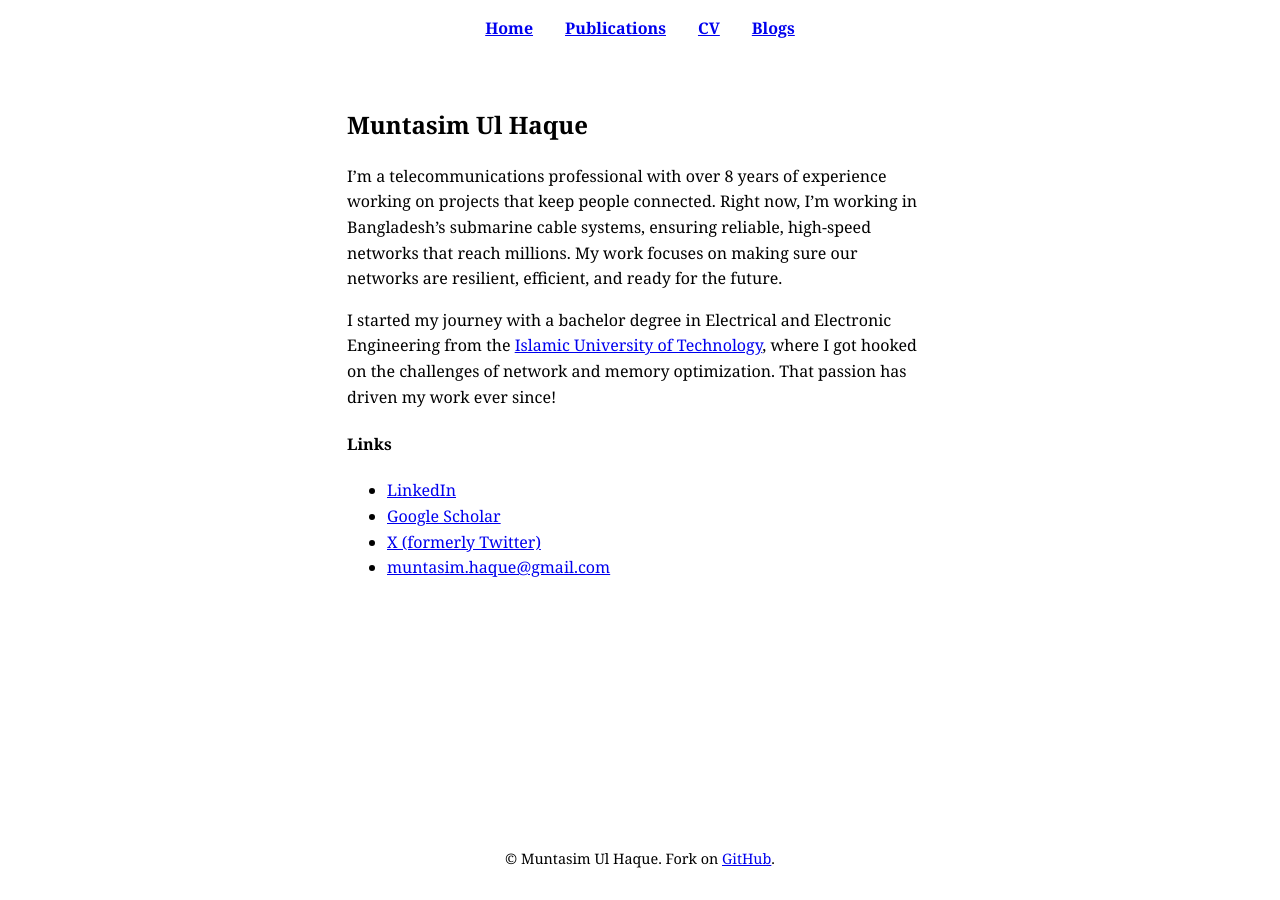
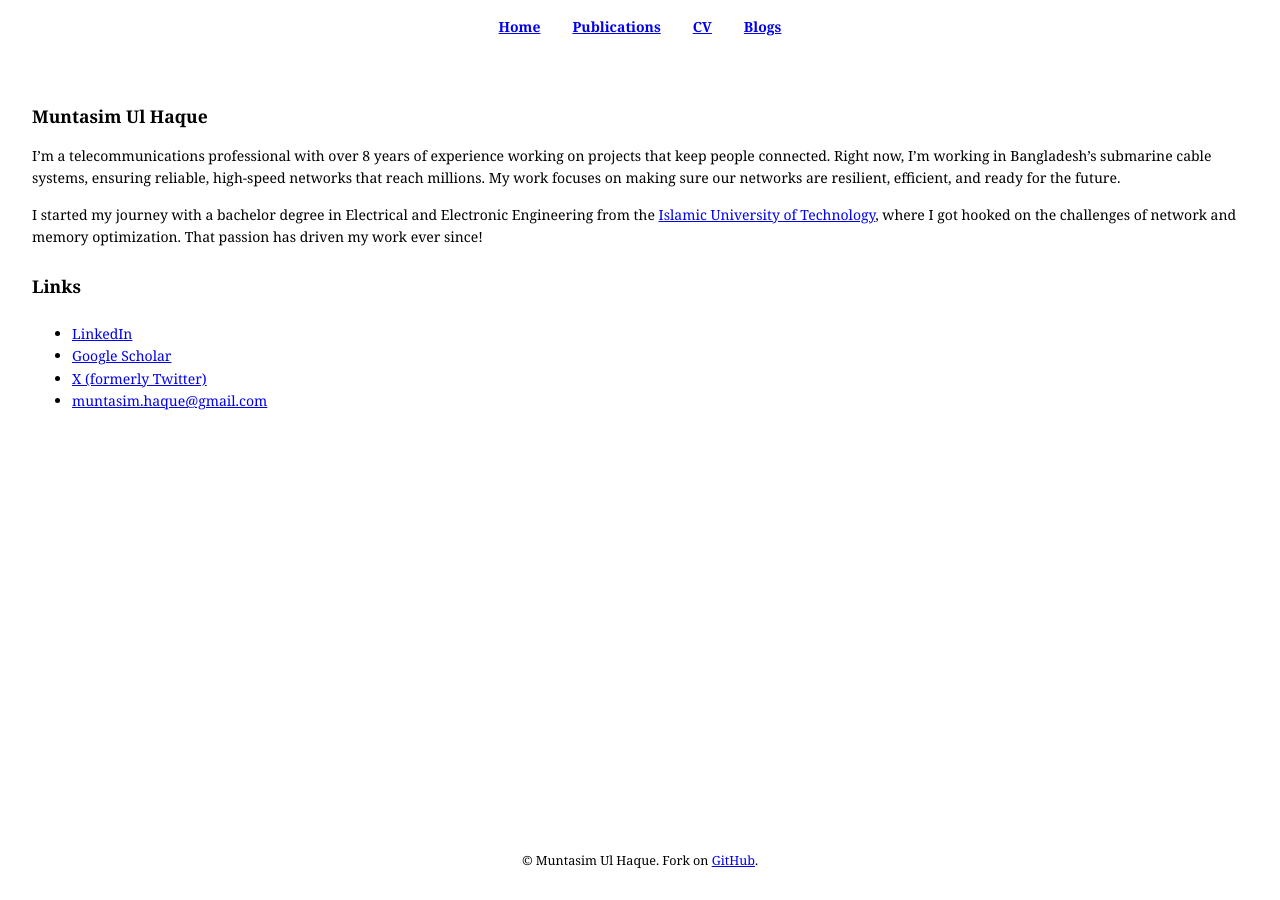
Before and after one commit to muntasimulhaque/muntasimulhaque.github.io, a Jekyll site: the page built from index.md, in a window 1280 px wide. Built offline with Jekyll 4.4.1, drawn with Linux system fonts in a browser that asks for light colours.

Commit message:
Update main.css

```diff
--- a/assets/css/main.css
+++ b/assets/css/main.css
@@ -1,8 +1,3 @@
-/* Variables for the updated color scheme */
-:root {
-    --max-content-width: 650px; /* Reduced max content width for better readability */
-}
-
 /* Global styles */
 body {
     font-family: Georgia, 'Times New Roman', Times, serif;
@@ -11,11 +6,32 @@
     padding: 0;
     width: 100%;
     overflow-x: hidden; /* Prevent horizontal scrolling */
+    font-size: 14px; /* Set smaller base font size */
 }
 
-/* Headings - Use Georgia */
-h1, h2, h3, h4, h5, h6 {
-    font-family: Georgia, 'Times New Roman', Times, serif; /* Georgia for headings */
+/* Headings - Reduce font sizes */
+h1 {
+    font-size: 2em;  /* 2 * 14px = 28px */
+}
+
+h2 {
+    font-size: 1.75em;  /* 1.75 * 14px = 24.5px */
+}
+
+h3 {
+    font-size: 1.5em;  /* 1.5 * 14px = 21px */
+}
+
+h4 {
+    font-size: 1.25em;  /* 1.25 * 14px = 17.5px */
+}
+
+h5 {
+    font-size: 1.1em;  /* 1.1 * 14px = 15.4px */
+}
+
+h6 {
+    font-size: 1em;  /* Same size as body text, 14px */
 }
 
 /* Links */
@@ -108,13 +124,13 @@
 
 .blog-date {
     display: block;
-    font-size: 0.9em;
+    font-size: 0.9em; /* Reduced size for blog date */
     margin-top: 0.1rem;
 }
 
 /* Blog post styles */
 .blog-post h1 {
-    font-size: 1.5em;  /* Reduce font size to be closer to other headings */
+    font-size: 1.5em;  /* Reduced font size */
     margin-top: 0;
     margin-bottom: 0.5rem;
 }
@@ -125,7 +141,7 @@
 
 .blog-post .blog-date {
     display: block;
-    font-size: 0.9em;
+    font-size: 0.9em;  /* Same smaller size as blog date */
     margin-top: 0.2rem;
     margin-bottom: 1rem;
 }
@@ -149,6 +165,7 @@
 
 article h1 {
     margin-top: 0;
+    font-size: 1.25em; /* Slightly reduced main article title */
 }
 
 /* Footer */
@@ -156,7 +173,7 @@
     font-family: Georgia, 'Times New Roman', Times, serif; /* Georgia for footer text */
     text-align: center;
     padding: 1rem;
-    font-size: 0.9em;
+    font-size: 0.9em; /* Reduced footer font size */
     margin-top: 2rem;
     width: 100%;
     box-sizing: border-box;
```
